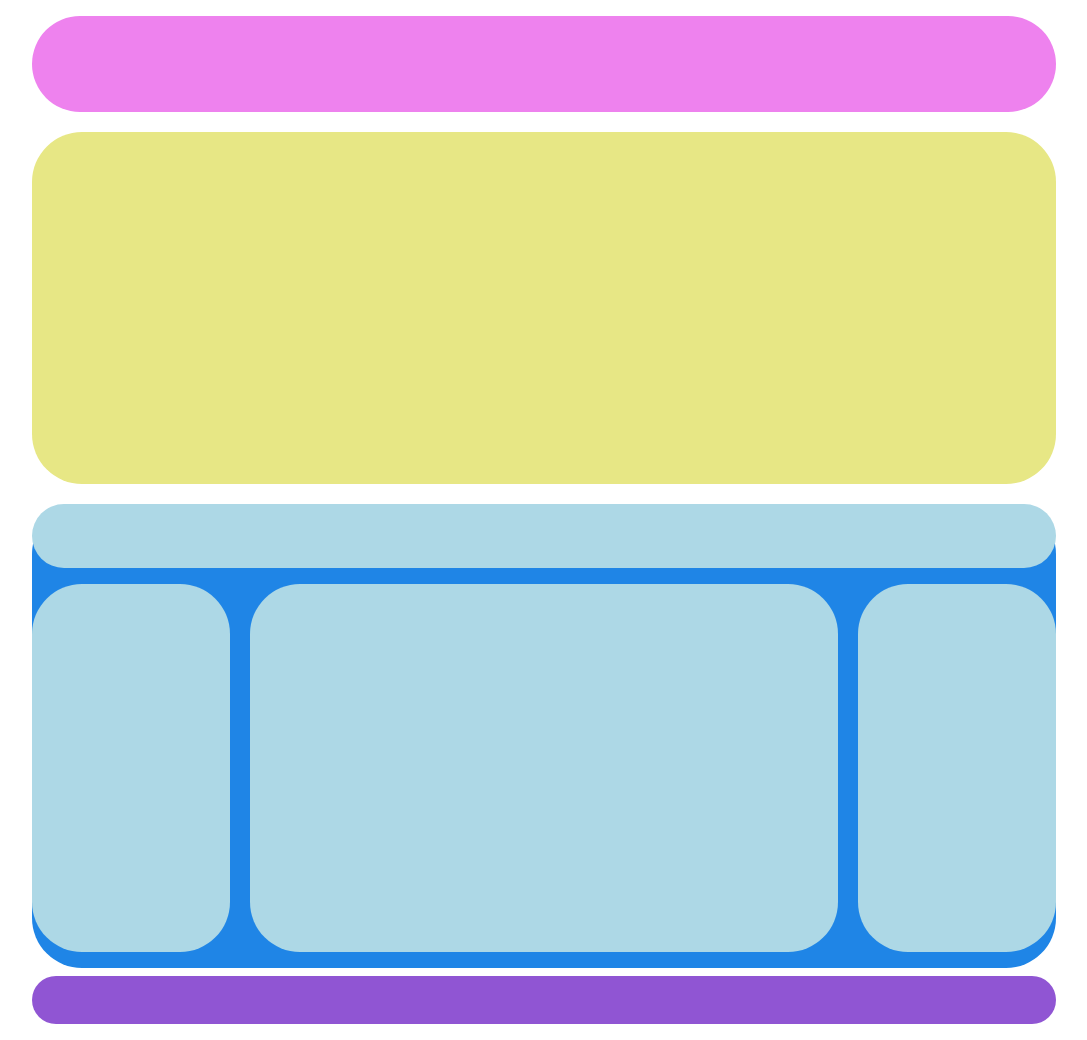
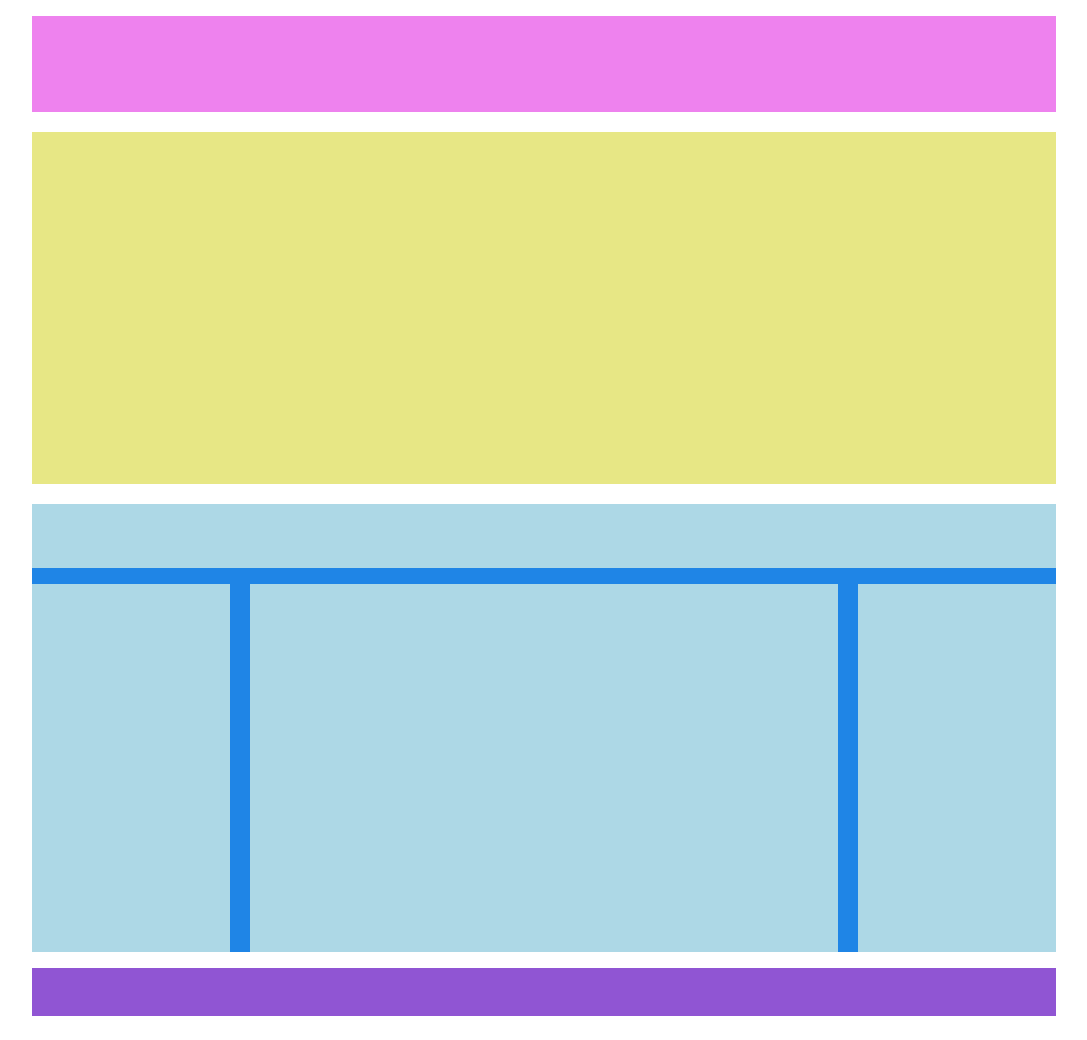
Before and after one commit to MarcoCusenza/htmlcss-wp, a plain HTML site: page index.html in a window 1280 px wide. Shown: the whole page, without its empty margins (96-1183 px from the left). Drawn offline with Linux system fonts and the light colour scheme.

Commit message:
struttura migliorata

```diff
--- a/css/style.css
+++ b/css/style.css
@@ -23,19 +23,19 @@ body{
     clear: both;
 }
 
-.container{
+.container-body{
     margin: auto;
     width: 80vw;
 }
 
-.margin-bot-std{
+.mbot-std{
     margin-bottom: 2.5vh;
 }
 /* ----- COMMONS ----- */
 
 
 /* +++++ HEADER +++++ */
-.header-class{
+.container-header{
     height: 12vh;
 }
 /* ----- HEADER ----- */
@@ -46,19 +46,19 @@ body{
 
 
 /* +++++ MAIN +++++ */
-.main-class{
+.container-main{
     margin-bottom: 1vh;
 }
 
-.main-section{
+.main-header, .main-body{
     margin-bottom: 2vh;
 }
 
-.side{
+.main-body aside{
     width: 15.5vw;
 }
 
-.central{
+.main-body .central{
     width: 46vw;
     margin: 0 1.5vw 0 1.5vw;
 }
@@ -66,7 +66,7 @@ body{
 
 
 /* +++++ FOOTER +++++ */
-.footer-class{
+.container-footer{
     height: 6vh;
 }
 /* ----- FOOTER ----- */
@@ -76,40 +76,32 @@ body{
 
 /* +++++ DEBUG +++++ */
 
-/* border radius da togliere da tutti i container prima di lavorare sul contenuto,  l'ho aggiunto per pura estetica */
-.debug .container{
-    border-radius: 50px;
-}
-
-.debug .header-class{
+.debug .container-header{
     background-color: violet;
 }
 
-.debug .jumbo{
+.debug .container-jumbo{
     height: 44vh;
     background-color: rgb(231, 231, 133);
 }
 
-/* al main non serve altezza perché ha già del contenuto */
-.debug .main-class{
+.debug .container-main{
     background-color: rgb(31, 133, 230);
 }
 
-.debug .top{
+.debug .main-header{
     height: 8vh;
 }
 
-/* border radius da togliere da tutti i container prima di lavorare sul contenuto,  l'ho aggiunto per pura estetica */
-.debug .main-section{
+.debug .main-section, .debug .main-header{
     background-color: lightblue;
-    border-radius: 50px;
 }
 
-.debug .vertical{
+.debug .main-body>.main-section{
     height: 46vh;
 }
 
-.debug .footer-class{
+.debug .container-footer{
     background-color: rgb(144, 85, 211);
 }
 /* ----- DEBUG ----- */
--- a/index.html
+++ b/index.html
@@ -10,27 +10,39 @@
 </head>
 
 <body>
+    <div class="container-body">
         <!-- +++ HEADER +++ -->
         <header class="debug">
-        <div class="container header-class margin-bot-std"></div>
+            <div class="container-header mbot-std"></div>
         </header>
         <!-- --- HEADER --- -->
 
 
         <!-- +++ JUMBOTRON +++ -->
         <div class="debug">
-        <div class="container jumbo margin-bot-std"></div>
+            <div class="container-jumbo mbot-std"></div>
         </div>
         <!-- --- JUMBOTRON --- -->
 
 
         <!-- +++ MAIN +++ -->
         <main class="debug">
-        <div class="container main-class clearfix">
-            <div class="main-section top"></div>
-            <div class="main-section vertical side left"></div>
-            <div class="main-section vertical central left"></div>
-            <div class="main-section vertical side left"></div>
+            <div class="container-main">
+
+                <!-- main header -->
+                <div class="main-header">
+                    <div id="logo"></div>
+                    <nav>
+
+                    </nav>
+                </div>
+
+                <!-- main body -->
+                <div class="main-body clearfix">
+                    <aside class="main-section left"></aside>
+                    <div class="main-section central left"></div>
+                    <aside class="main-section left"></aside>
+                </div>
             </div>
         </main>
         <!-- --- MAIN --- -->
@@ -38,9 +50,10 @@
 
         <!-- +++ FOOTER +++ -->
         <footer class="debug">
-        <div class="container footer-class"></div>
+            <div class="container-footer"></div>
         </footer>
         <!-- --- FOOTER --- -->
+    </div>
 </body>
 
 </html>
```
Lines whose indentation alone changed are shown as unchanged.
